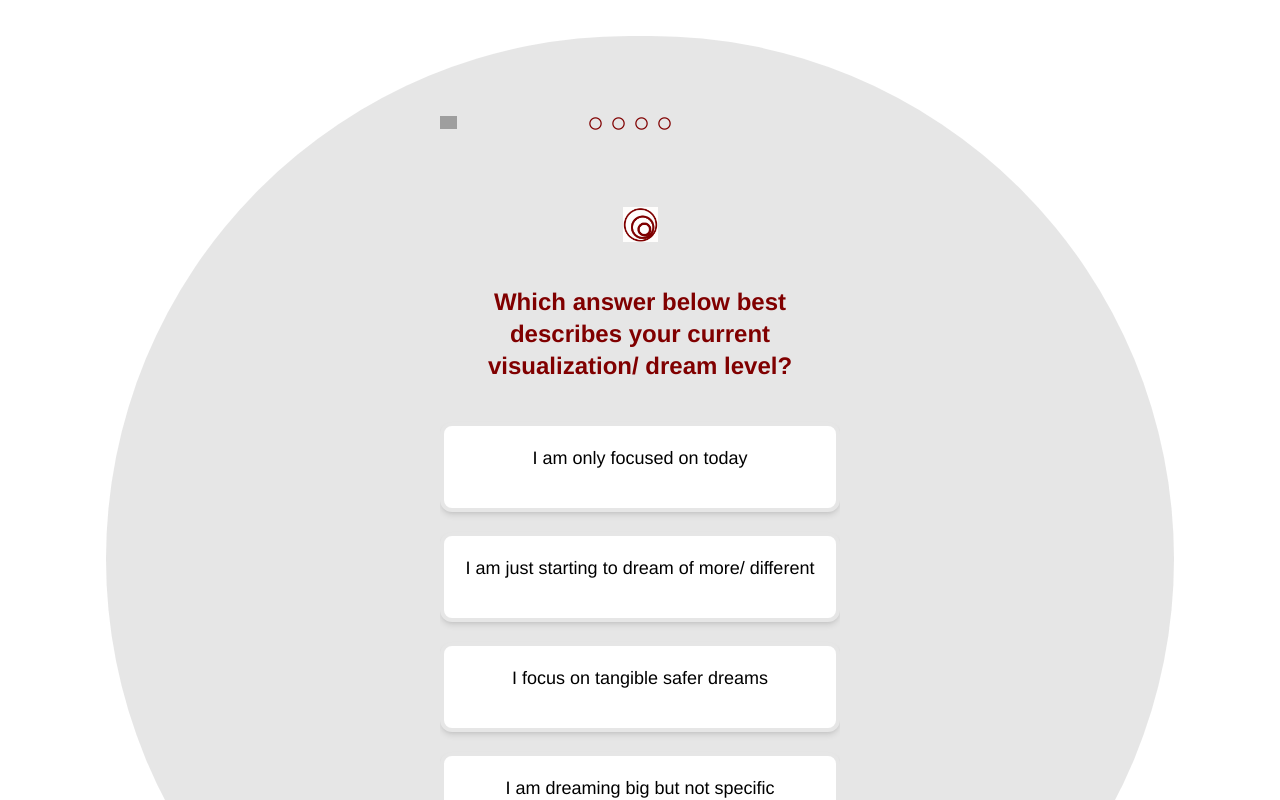
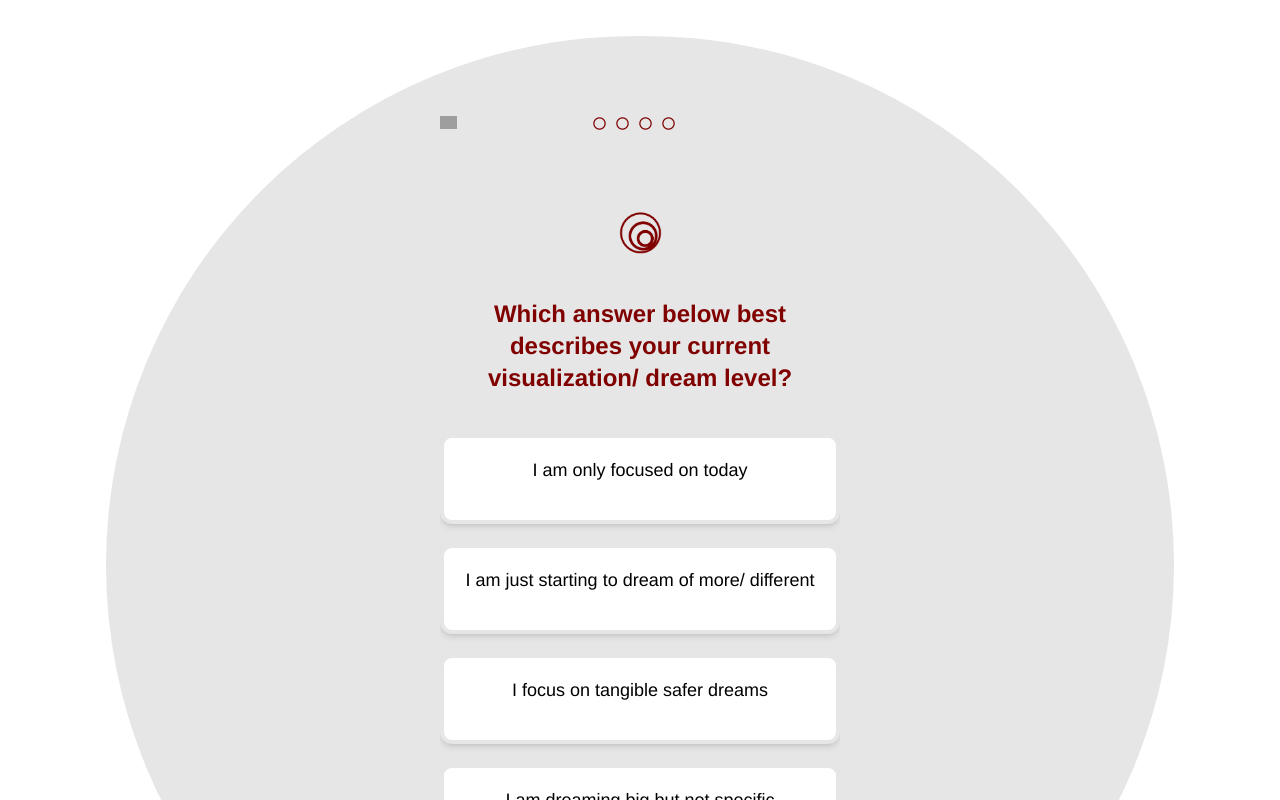
Before and after one commit to Namrath1/personalityTest, a React (Vite) app: page /#/assess in a window 1280 px wide. Shown: the top 800 px of the page. Built offline with nearby package versions, Linux system fonts and the light colour scheme; grey boxes are pictures that could not be loaded.

Commit message:
added transparent icon

```diff
--- a/src/components/questionPage/questionPage.jsx
+++ b/src/components/questionPage/questionPage.jsx
@@ -6,7 +6,7 @@ import EndPage from "../endPage/endPage";
 import FilledCircle from "../../assets/loader.png";
 import EmptyCirle from "../../assets/radiusLoader.png";
 import BackButton from "../../assets/backButton.png";
-import LogoRipple from "../../assets/logoRipple.gif";
+import LogoRipple from "../../assets/logoAnimated.gif";
 
 
 export default function QuestionPage(props) {
@@ -16,7 +16,8 @@ export default function QuestionPage(props) {
     const [results, setResults] = useState([]);
     const [email, setEmail] = useState("");
     const [name, setName] = useState("");
-
+    const mainUrl = "https://lsbackend.onrender.com/assess";
+    const testUrl = "http://localhost:3000";
 
     const handleSubmit = (e) => {
         console.log(results);
@@ -31,7 +32,7 @@ export default function QuestionPage(props) {
 
         console.log(body);
 
-        axios.post("https://lsbackend.onrender.com/assess", body)
+        axios.post(mainUrl+"/assess", body)
             .then(resp => {
                 console.log(resp);
             })
@@ -121,7 +122,7 @@ export default function QuestionPage(props) {
                                                             color="#800000"
                                                             src={EmptyCirle}
                                                             alt="radiusLoader.svg"
-                                                            className="my-20 mx-1"
+                                                            className="my-20 ml-2"
                                                         />
                                                     </>
                                                 )
@@ -133,11 +134,11 @@ export default function QuestionPage(props) {
                                 </div>
                                 <div className="flex justify-center">
                                     <img
-                                        width="35px"
+                                        width="43px"
                                         color="#800000"
                                         src={LogoRipple}
                                         alt="radiusLoader.svg"
-                                        className=" -mt-1 mb-6"
+                                        className="mb-6"
                                     />
                                 </div>
                                 <h3 className="font-semibold text-lg pt-5 mb-10 md:text-2xl text-[#800000] ">{questions[qno].question}</h3>
```
Also changed, not shown: src/assets/logoAnimated.gif (added).
